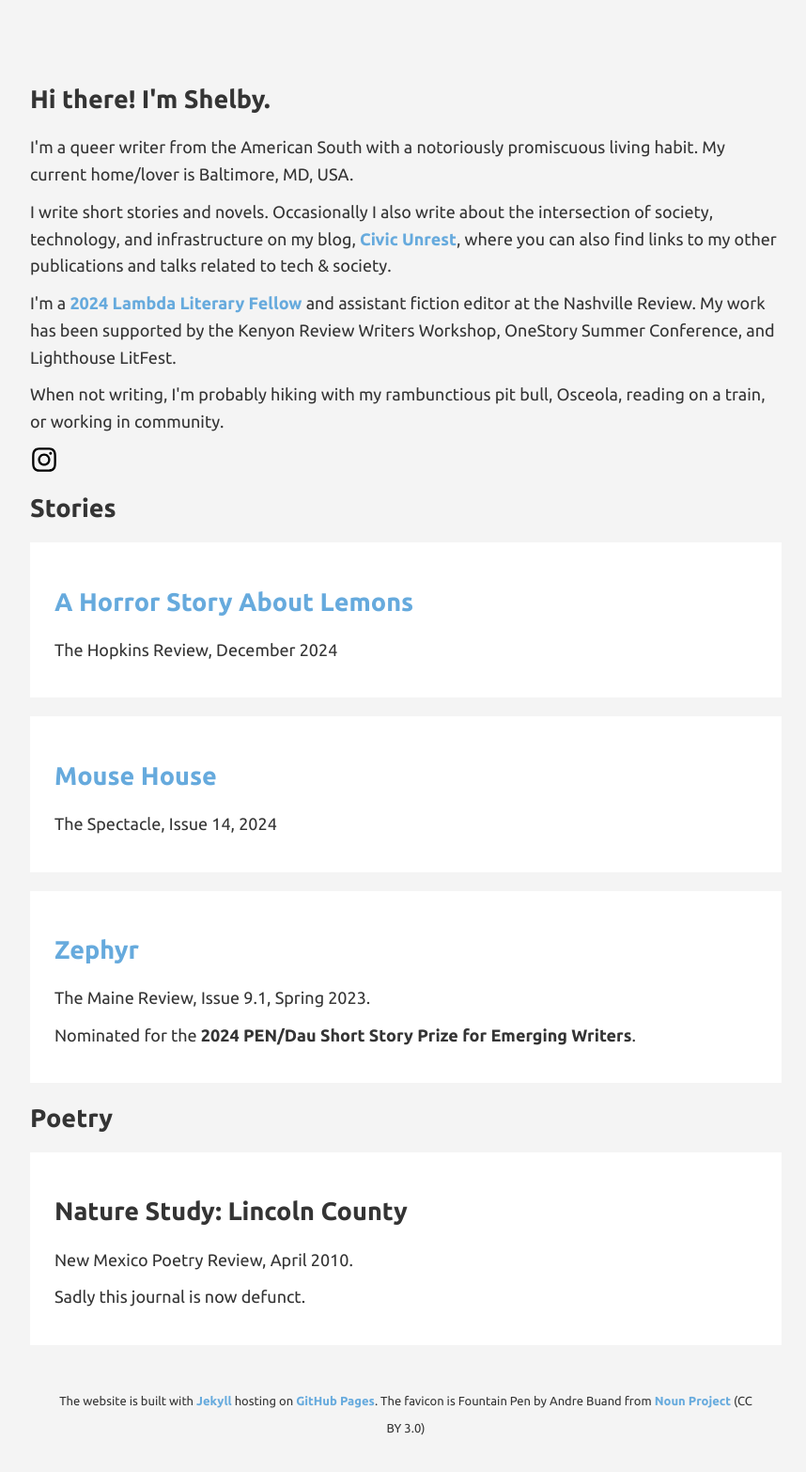
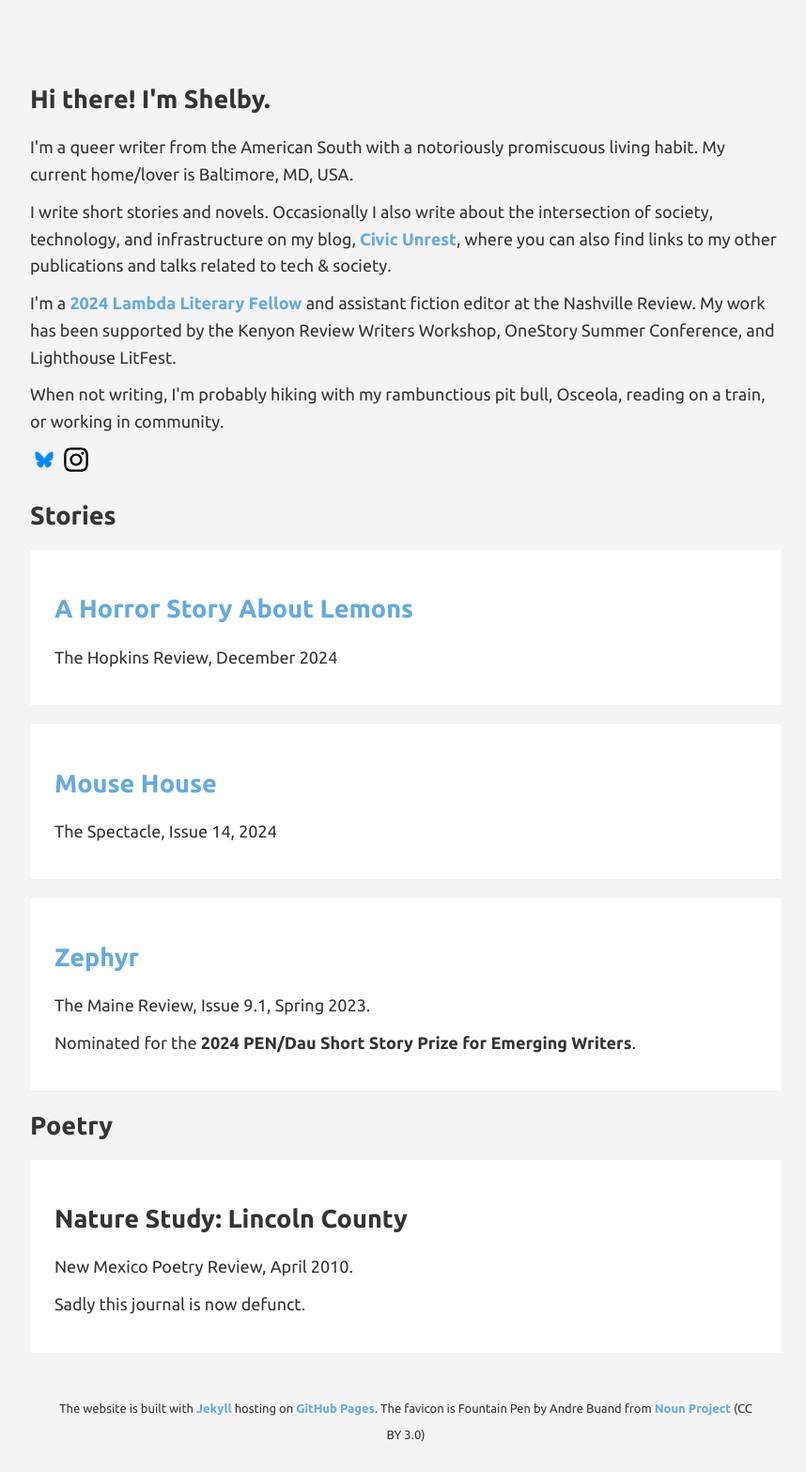
Before and after one commit to switzersc/switzersc.github.io, a Jekyll site: the page built from index.html, in a window 1280 px wide. Shown: the whole page at 94% size, without its empty margins (208-1066 px from the left). Built offline with Jekyll 4.4.1, drawn with Linux system fonts in a browser that asks for light colours; the list of posts is cut into pages by our own code; comment, search, counter and statistics services are not loaded.

Commit message:
add bluesky

```diff
--- a/index.html
+++ b/index.html
@@ -23,6 +23,8 @@ layout: index
 </p>
 
 <p>
+  <a href="https://bsky.app/profile/somethingwithwords.bsky.social" target="_blank"><img class="social-icon" src="/images/bsky-icon.png" alt="My BlueSky" /></a>
+
   <a href="https://www.instagram.com/somethingwithwords/" target="_blank"><img class="social-icon" src="/images/instagram-icon.svg" alt="My Instagram" /></a>
 </p>
 
```
Also changed, not shown: images/bsky-icon.png (added).
